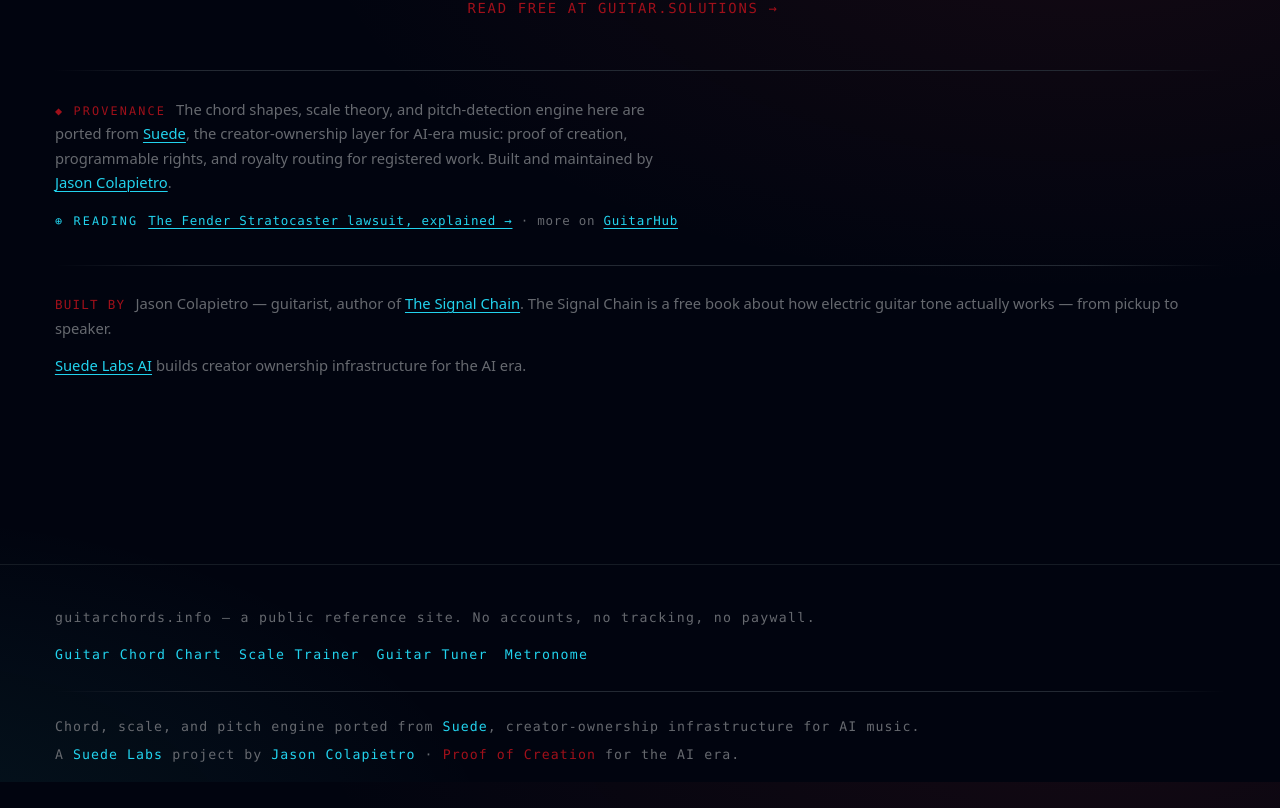
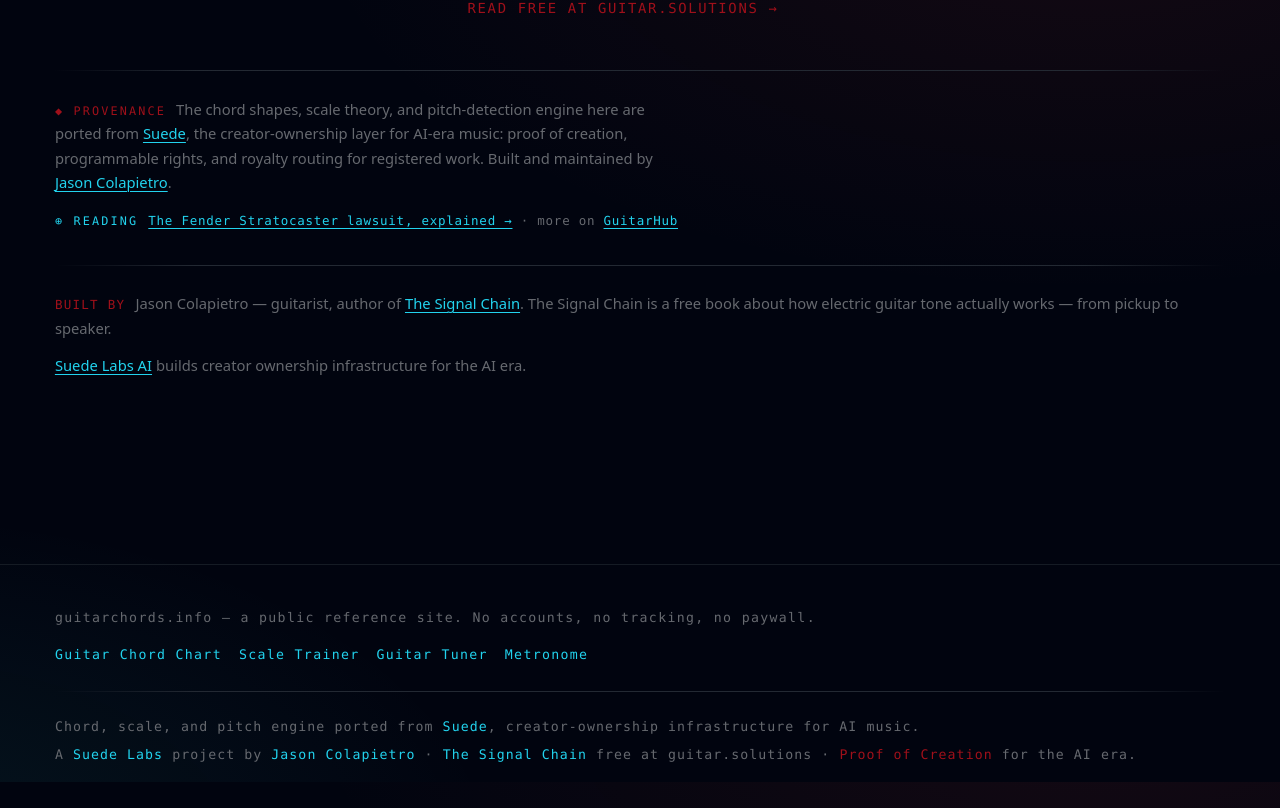
Before and after one commit to Suede-AI/guitar-chords, a Next.js app: page / in a window 1280 px wide. Shown: the part 1618-2426 px from the top of the page. Built offline with nearby package versions, Linux system fonts and the light colour scheme.

Commit message:
feat: add Signal Chain link to footer and fix founder URL
Adds The Signal Chain reference (guitar.solutions) to the footer
attribution line. Fixes SUEDE_FOUNDER_URL from jason-colapietro-images
to /founder (canonical profile page).

```diff
--- a/app/layout.tsx
+++ b/app/layout.tsx
@@ -31,7 +31,8 @@
 };
 
 const SUEDE_URL = "https://suedeai.ai";
-const SUEDE_FOUNDER_URL = "https://suedeai.ai/jason-colapietro-images";
+const SUEDE_FOUNDER_URL = "https://suedeai.ai/founder";
+const SIGNAL_CHAIN_URL = "https://guitar.solutions";
 const SUEDE_X_URL = "https://x.com/AISUEDE";
 const FOUNDER_X_URL = "https://x.com/johnnysuede";
 
@@ -266,6 +267,16 @@
               Jason Colapietro
             </a>
             {" · "}
+            <a
+              className="link"
+              href={SIGNAL_CHAIN_URL}
+              target="_blank"
+              rel="noopener"
+              style={{ textDecoration: "none" }}
+            >
+              The Signal Chain
+            </a>
+            {" free at guitar.solutions · "}
             <span style={{ color: "var(--color-rights-red)" }}>
               Proof of Creation
             </span>
```
